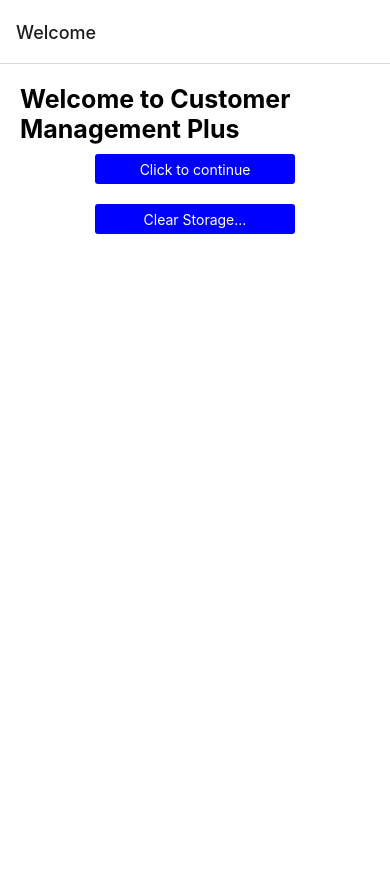
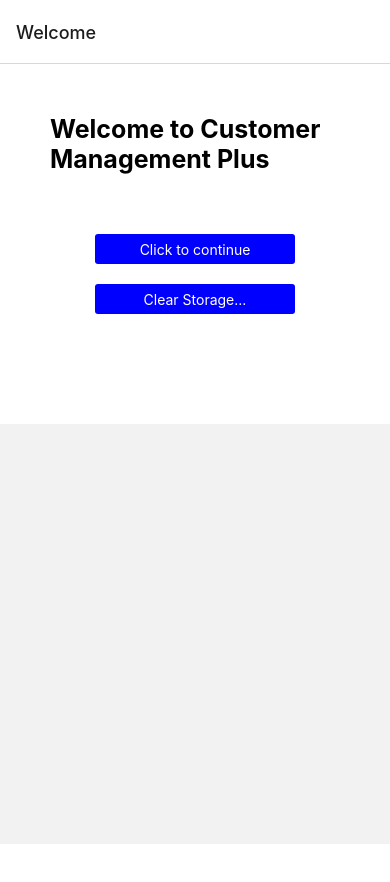
Before and after one commit to galluvatti/udacity-cd0444-crm-app, a React Native app: screen / in a window 390 px wide. Shown: the top 882 px of the page. After the commit the page ends 844 px from the top, so only its background shows below. Built offline with nearby package versions, Linux system fonts and the light colour scheme.

Commit message:
fixing status of welcome screen

```diff
--- a/src/screens/Welcome/index.js
+++ b/src/screens/Welcome/index.js
@@ -1,5 +1,5 @@
 import {useNavigation} from '@react-navigation/native';
-import {SafeAreaView, ScrollView, StyleSheet, View} from 'react-native';
+import {SafeAreaView, StyleSheet, View} from 'react-native';
 import welcomeStyles from './styles';
 import Title from "../../component/Title";
 import Button from "../../component/Button";
@@ -9,14 +9,15 @@ export default function Welcome() {
     const {navigate} = useNavigation()
 
     function clearStorage() {
-
+        //TODO Implement
     }
 
     return (
         <SafeAreaView>
-            <ScrollView>
-                <View style={styles.container}>
-                    <Title text='Welcome to Customer Management Plus'/>
+            <View style={styles.container}>
+                <Title text='Welcome to Customer Management Plus'/>
+
+                <View style={styles.actions}>
                     <Button
                         onPress={() => navigate('Welcome')}//FIXME
                         text='Click to continue'
@@ -28,7 +29,7 @@ export default function Welcome() {
                         disabled={false}
                     />
                 </View>
-            </ScrollView>
+            </View>
         </SafeAreaView>
     );
 }
--- a/src/screens/Welcome/styles.js
+++ b/src/screens/Welcome/styles.js
@@ -1,27 +1,14 @@
 const welcomeStyles = () => {
     return {
         container: {
-            backgroundColor: '#fff',
+            backgroundColor: '#FFF',
             alignItems: 'center',
-            height: '100vh',
-            padding: 20,
+            height: '100%',
+            width: '100%',
+            padding: 50,
         },
-        welcome: {
-            fontSize: 25,
-            fontWeight: 'bold',
-            alignSelf: 'center',
-        },
-        button: {
-            width: 200,
-            height: 30,
-            borderRadius: 3,
-            margin: 10,
-            backgroundColor: 'blue',
-            justifyContent: 'center',
-            alignItems: 'center'
-        },
-        buttonText: {
-            color: 'white',
+        actions: {
+            padding: 50
         }
     }
 };
```
